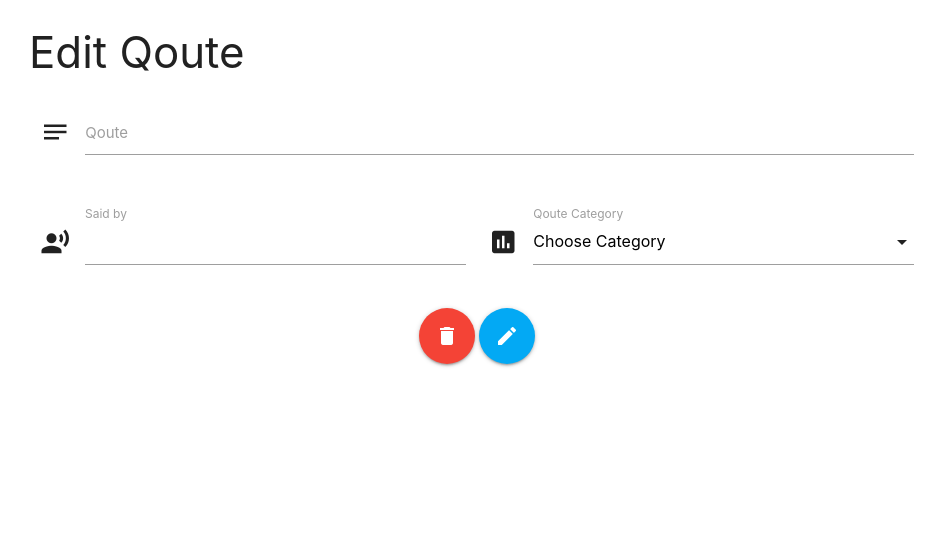
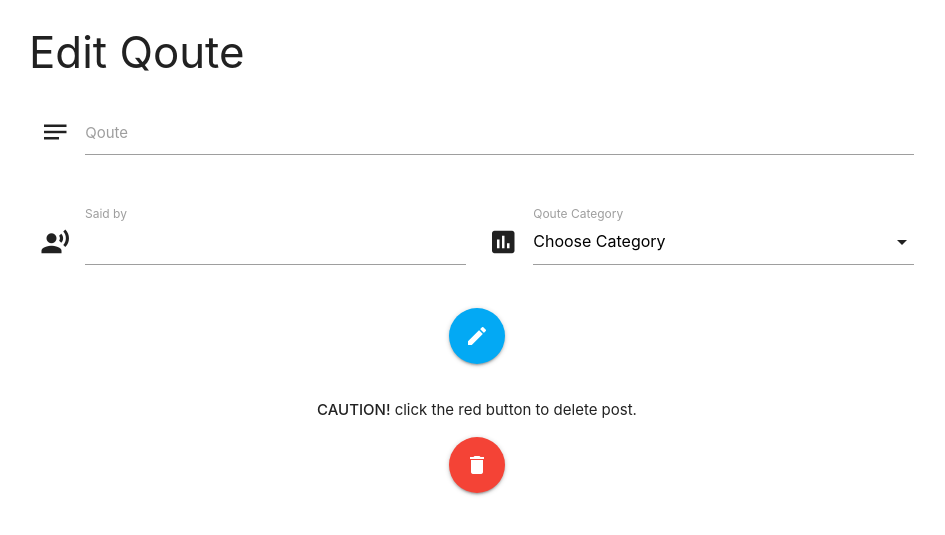
Before and after one commit to tenbonks/scriptio-qoutes-app, a Flask app: template templates/edit_qoute.html in a window 1280 px wide. Shown: the top 535 px of the page, without its empty margins (163-1108 px from the left). Run offline with Flask 2, Linux system fonts and the light colour scheme; the template is opened without the code that fills it, so the values that code supplies are empty; some libraries are stand-ins or nearby versions.

Commit message:
created seperate form for delete button

```diff
--- a/templates/edit_qoute.html
+++ b/templates/edit_qoute.html
@@ -5,6 +5,7 @@
 <h3>Edit Qoute</h3>
 
 <div class="row">
+
     <form action="{{ url_for('update_qoute', qoute_id=qoute._id) }}" method="POST" class="col s12">
         <div class="row">
             <div class="input-field col s12">
@@ -40,10 +41,6 @@
 
         <div class="row">
             <div class="col center-align s12">
-                <button class="btn-floating btn-large waves-effect waves-light red">
-                    <i class="material-icons">delete</i>
-                  </button>
-
                   <button class="btn-floating btn-large waves-effect waves-light light-blue">
                     <i class="material-icons">edit</i>
                   </button>
@@ -51,6 +48,20 @@
 
         </div>
     </form>
+
+
+    <!-- section below is for the delete qoute button -->
+    <form action="{{ url_for('delete_qoute', qoute_id=qoute._id) }}">
+        <div class="row">
+            <div class="col center-align s12">
+                  <p><strong>CAUTION!</strong> click the red button to delete post.</p>
+                  <button class="btn-floating btn-large waves-effect waves-light red">
+                    <i class="material-icons">delete</i>
+                  </button>
+            </div>
+        </div>
+    </form>
+
 </div>
 
 
```
